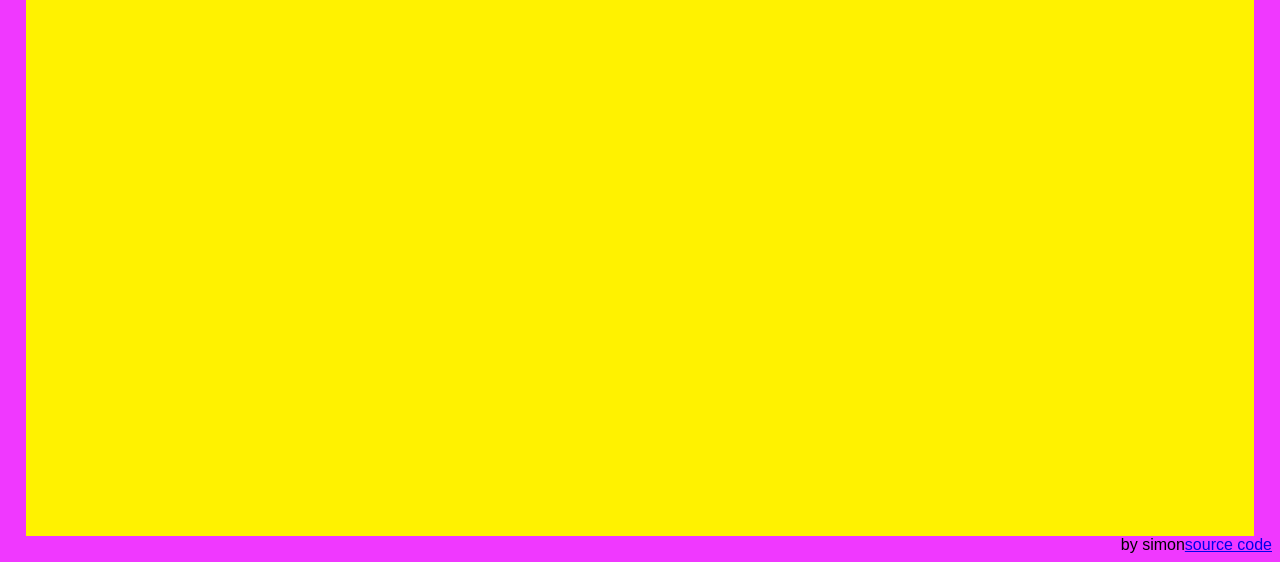
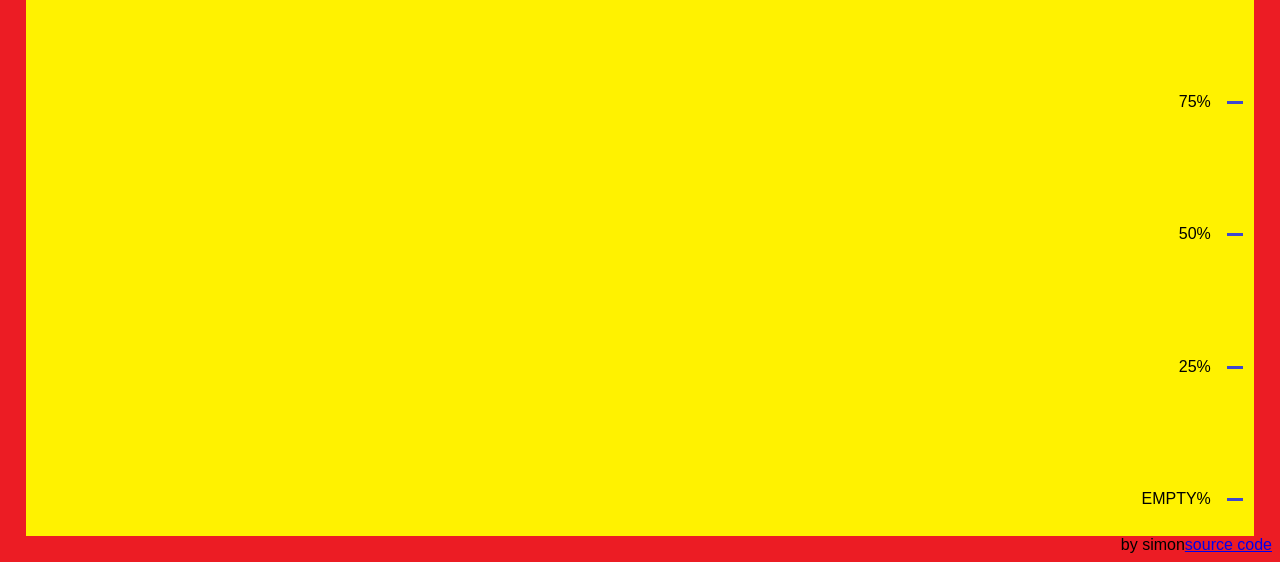
Before and after one commit to codelastnight/abouttime, a website built with webpack: page src/index.html in a window 1280 px wide. Shown: the part 238-804 px from the top of the page. Built offline with nearby package versions, Linux system fonts and the light colour scheme; animation ran at ten frames a second; a web font is replaced by a local one.

Commit message:
fixing sizing issues

```diff
--- a/docs/index.html
+++ b/docs/index.html
@@ -1 +1 @@
-<!doctype html><html><head><title>about time</title><meta charset="UTF-8"><meta http-equiv="cache-control" content="no-cache"/><meta http-equiv="pragma" content="no-cache"/><meta http-equiv="content-type" content="text/html; charset=UTF-8"><meta name="viewport" content="width=device-width,user-scalable=0,initial-scale=1,minimum-scale=1,maximum-scale=1"><script defer="defer" src="main.js"></script></head><body><section class="main"><canvas id="world"></canvas></section><section class="bgtext"><div class="bgtext__content"><h1 id="displaytext"></h1></div></section><section class="border"></section><footer>by simon<a href="https://github.com/codelastnight/abouttime" style="pointer-events: auto;">source code</a></footer></body></html>
+<!doctype html><html><head><title>about time</title><meta charset="UTF-8"><meta http-equiv="cache-control" content="no-cache"/><meta http-equiv="pragma" content="no-cache"/><meta http-equiv="content-type" content="text/html; charset=UTF-8"><meta name="viewport" content="width=device-width,user-scalable=0,initial-scale=1,minimum-scale=1,maximum-scale=1"><script defer="defer" src="main.js"></script></head><body><section class="main"><canvas id="world"></canvas></section><section class="bgtext"><div class="bgtext__content"><h1 id="displaytext"></h1></div></section><section class="border"><div class="beaker"><div class="beaker__text"><p>MAX</p><div class="beaker__lines"></div></div><div class="beaker__text"><p>75%</p><div class="beaker__lines"></div></div><div class="beaker__text"><p>50%</p><div class="beaker__lines"></div></div><div class="beaker__text"><p>25%</p><div class="beaker__lines"></div></div><div class="beaker__text"><p>EMPTY%</p><div class="beaker__lines"></div></div></div></section><footer>by simon<a href="https://github.com/codelastnight/abouttime" style="pointer-events: auto;">source code</a></footer></body></html>
--- a/src/index.html
+++ b/src/index.html
@@ -25,7 +25,23 @@
     </div>
   </section>
   <section class="border">
-
+    <div class="beaker">
+      <div class="beaker__text">
+        <p>MAX</p><div class="beaker__lines"></div>
+      </div>
+      <div class="beaker__text">
+        <p>75%</p><div class="beaker__lines"></div>
+      </div>
+      <div class="beaker__text">
+        <p>50%</p><div class="beaker__lines"></div>
+      </div>
+      <div class="beaker__text">
+        <p>25%</p><div class="beaker__lines"></div>
+      </div>
+      <div class="beaker__text">
+        <p>EMPTY%</p><div class="beaker__lines"></div>
+      </div>
+    </div>
   </section>
   <footer>
     by simon<a href="https://github.com/codelastnight/abouttime" style="pointer-events: auto;">source code</a>
--- a/src/scss/_cssvariables.scss
+++ b/src/scss/_cssvariables.scss
@@ -3,8 +3,8 @@
 }
 
 
-$blue: #3772FF;
+$blue: #3f48cc;
 $purple: #F038FF;
-$red: #EF709D;
+$red: #ec1c24;
 $yellow: #fff200 ;
 $cyan: #70E4EF ;
--- a/src/scss/index.scss
+++ b/src/scss/index.scss
@@ -9,7 +9,9 @@ html, body{
 
 }
 h1 {
+    margin: 0;
 }
+
 
 
 .main {
@@ -33,19 +35,21 @@ h1 {
     box-sizing: border-box;
     pointer-events: none;
     width:  100vw;
-    mix-blend-mode: exclusion;
+    //mix-blend-mode: exclusion;
 
     position: absolute;
     z-index: 2;
     display: grid;
-    padding: 8rem;
+    padding: 5rem;
     top: 0;
     left: 0;
     &__content {
         position: relative;
         max-width: 35rem;
-        color: white;
-
+        color: c.$blue;
+        background-color: white;
+        height: min-content;
+        width: fit-content;
     }
 
 }
@@ -67,8 +71,37 @@ footer {
     width:  100vw;
     position: absolute;
     top: 0;
-        border: 26px solid c.$purple;
+        border: 26px solid c.$red;
 }
+
+
+.beaker {
+    padding: 0.7rem;
+    pointer-events: none;
+    position: absolute;
+    right: 0;
+    bottom: 0;
+    text-align: right;
+    height: 80%;
+    justify-content: flex-end;
+    display: grid;
+    grid-auto-flow: row;
+    grid-gap: 4rem;
+    place-items: flex-end;
+
+    &__lines {
+        background-color: c.$blue;
+        width: 16px;
+        height: 3px;
+        margin-left: 1rem;
+
+    }
+    &__text {
+        display: flex;
+        align-items: center;
+    }
+}
+
 
 @media only screen and (max-width: 600px) {
     body {
@@ -78,4 +111,8 @@ footer {
         padding: 4rem;
 
     }
+
+    .beaker {
+        height: 70%;
+    }
   }
--- a/src/ts/index.ts
+++ b/src/ts/index.ts
@@ -50,7 +50,9 @@ function init() {
     let area = (mp.width - mp.border*2) * (mp.height - mp.border*2)
 
     // how many smalls in an hour
-    state.minsMax = Math.round((area / (3*mp.rel(5)**2) )* 0.5)
+    var smallsArea= (3*(mp.rel(5)**2))
+    var largeArea = state.hrCurrent*3*(mp.rel(11)**2)
+    state.minsMax = Math.round((area - largeArea) / smallsArea )
 
     Matter.World.add(world, [
         //vertical walls
@@ -166,7 +168,9 @@ function triggerMins(mins: number, secs:number) {
 
     state.hrsDif = state.hrCurrent - state.hrs.length
     console.log(state)
-}
+};
+
+(window as any).appState = state;
 
 function clock () {
     let date = new Date();
@@ -210,7 +214,7 @@ var messages = [
     ""
 ]
 
-var i = setInterval(clock, 500)
+var i = setInterval(clock, 600)
 
 function sleep(ms:number) {
     return new Promise(resolve => setTimeout(resolve, ms));
--- a/src/ts/matter.ts
+++ b/src/ts/matter.ts
@@ -27,6 +27,10 @@ function getColor() {
 
 export var width = window.innerWidth
 export var height = window.innerHeight
+
+//export var height = window.visualViewport !== null ?  window.visualViewport.height : window.innerHeight
+
+
 export var border = 50
 
 interface matterPhysics {
@@ -76,7 +80,7 @@ export function createHr(time: number) {
 
     var chamfer = null;
 
-    return Bodies.polygon(x, y, sides, Common.random(rel(10), rel(11)), {
+    return Bodies.polygon(x, y, sides, rel(14), {
         chamfer: chamfer,
          render: {
             fillStyle: getColor(),
@@ -163,13 +167,16 @@ var mouse = Mouse.create(render.canvas),
 
 World.add(world, mouseConstraint);
 
+//mouse.pixelRatio = 1;
 // keep the mouse in sync with rendering
 //@ts-ignore
 render.mouse = mouse;
+
+
 // // fit the render viewport to the scene
 // Render.lookAt(render, {
 //     min: { x: 0, y: 0 },
-//     max: { x: 800, y: 600 }
+//     max: { x: width, y: height}
 // });
 //  // add gyro control
 //  var clamp = 90
@@ -217,6 +224,6 @@ return {
 
 
 export function rel(percent: number) {
-    let length = (window.innerWidth > window.innerHeight ? window.innerHeight : window.innerWidth)
+    let length = (width > height ? height :width)
     return Math.round(percent/100 *length );
   }
```
Also changed, not shown: docs/main.js.
